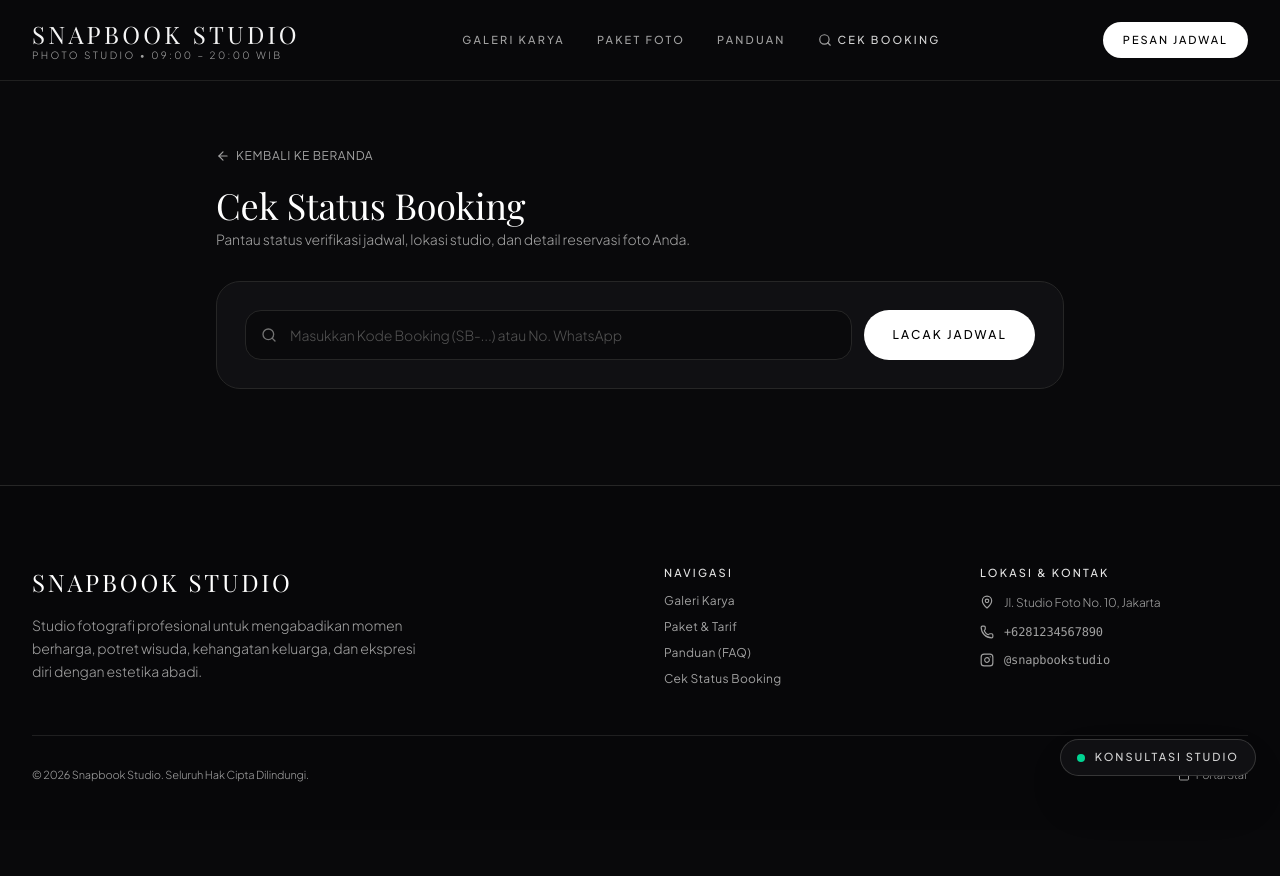
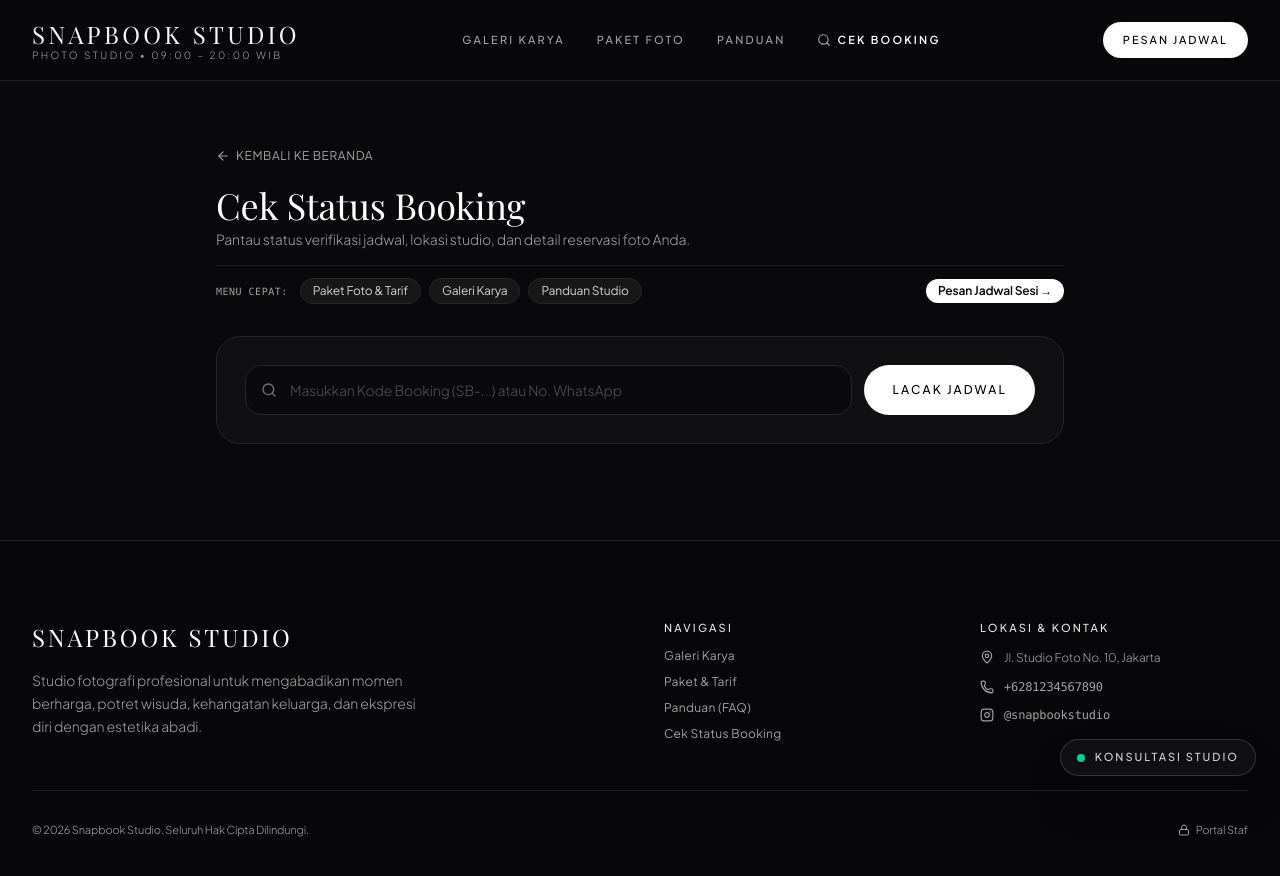
Before and after one commit to agungrmdniiii/Snapbook-Studio, a Next.js app: page /cek-booking in a window 1280 px wide. Shown: the top 876 px of the page. Before the commit the page ends 830 px from the top, so only its background shows below. Built offline with nearby package versions, Linux system fonts and the light colour scheme; a web font is replaced by a local one.

Commit message:
fix(nav): resolve cross-page section navigation lock and add quick menu pills on cek-booking

```diff
--- a/src/app/cek-booking/page.tsx
+++ b/src/app/cek-booking/page.tsx
@@ -104,6 +104,37 @@ function CekBookingContent() {
           <p className="text-xs sm:text-sm text-neutral-400 mt-1 font-light">
             Pantau status verifikasi jadwal, lokasi studio, dan detail reservasi foto Anda.
           </p>
+
+          {/* Quick Nav Shortcuts */}
+          <div className="flex flex-wrap items-center gap-2 mt-4 pt-3 border-t border-neutral-800/80">
+            <span className="text-[10px] font-mono uppercase tracking-wider text-neutral-400 mr-1">
+              Menu Cepat:
+            </span>
+            <a
+              href="/#paket"
+              className="px-3 py-1 rounded-full bg-neutral-900 hover:bg-neutral-800 border border-neutral-800 hover:border-neutral-700 text-xs text-neutral-300 hover:text-white transition-colors"
+            >
+              Paket Foto & Tarif
+            </a>
+            <a
+              href="/#galeri"
+              className="px-3 py-1 rounded-full bg-neutral-900 hover:bg-neutral-800 border border-neutral-800 hover:border-neutral-700 text-xs text-neutral-300 hover:text-white transition-colors"
+            >
+              Galeri Karya
+            </a>
+            <a
+              href="/#faq"
+              className="px-3 py-1 rounded-full bg-neutral-900 hover:bg-neutral-800 border border-neutral-800 hover:border-neutral-700 text-xs text-neutral-300 hover:text-white transition-colors"
+            >
+              Panduan Studio
+            </a>
+            <Link
+              href="/book"
+              className="px-3 py-1 rounded-full bg-white hover:bg-neutral-200 text-black font-semibold text-xs transition-colors ml-auto"
+            >
+              Pesan Jadwal Sesi →
+            </Link>
+          </div>
         </div>
 
         {/* Search Box */}
--- a/src/components/landing/Navbar.tsx
+++ b/src/components/landing/Navbar.tsx
@@ -1,7 +1,8 @@
 'use client';
 
-import React, { useState } from 'react';
+import React, { useState, useEffect } from 'react';
 import Link from 'next/link';
+import { usePathname } from 'next/navigation';
 import { Menu, X, Search } from 'lucide-react';
 import { Button } from '@/components/ui/Button';
 
@@ -17,6 +18,39 @@ export const Navbar: React.FC<NavbarProps> = ({
   closingTime = '20:00',
 }) => {
   const [mobileMenuOpen, setMobileMenuOpen] = useState(false);
+  const pathname = usePathname();
+
+  // Handle smooth scroll when landing with hash on home page
+  useEffect(() => {
+    if (pathname === '/' && typeof window !== 'undefined' && window.location.hash) {
+      const id = window.location.hash.replace('#', '');
+      const el = document.getElementById(id);
+      if (el) {
+        setTimeout(() => {
+          el.scrollIntoView({ behavior: 'smooth' });
+        }, 150);
+      }
+    }
+  }, [pathname]);
+
+  const handleSectionClick = (
+    e: React.MouseEvent<HTMLAnchorElement>,
+    sectionId: string
+  ) => {
+    e.preventDefault();
+    setMobileMenuOpen(false);
+
+    if (pathname === '/') {
+      const el = document.getElementById(sectionId);
+      if (el) {
+        el.scrollIntoView({ behavior: 'smooth' });
+        window.history.pushState(null, '', `/#${sectionId}`);
+      }
+    } else {
+      // From any other route (/cek-booking, /book, etc.), navigate reliably to the homepage section
+      window.location.href = `/#${sectionId}`;
+    }
+  };
 
   return (
     <header className="sticky top-0 z-40 w-full bg-[#09090b]/95 backdrop-blur-md border-b border-neutral-800/80 transition-all">
@@ -34,18 +68,32 @@ export const Navbar: React.FC<NavbarProps> = ({
 
           {/* Desktop Navigation */}
           <nav className="hidden md:flex items-center gap-8 text-[11px] font-medium tracking-[0.2em] uppercase text-neutral-400">
-            <Link href="/#galeri" className="hover:text-white transition-colors">
+            <a
+              href="/#galeri"
+              onClick={(e) => handleSectionClick(e, 'galeri')}
+              className="hover:text-white transition-colors cursor-pointer"
+            >
               Galeri Karya
-            </Link>
-            <Link href="/#paket" className="hover:text-white transition-colors">
+            </a>
+            <a
+              href="/#paket"
+              onClick={(e) => handleSectionClick(e, 'paket')}
+              className="hover:text-white transition-colors cursor-pointer"
+            >
               Paket Foto
-            </Link>
-            <Link href="/#faq" className="hover:text-white transition-colors">
+            </a>
+            <a
+              href="/#faq"
+              onClick={(e) => handleSectionClick(e, 'faq')}
+              className="hover:text-white transition-colors cursor-pointer"
+            >
               Panduan
-            </Link>
+            </a>
             <Link
               href="/cek-booking"
-              className="flex items-center gap-1.5 hover:text-white transition-colors text-neutral-300"
+              className={`flex items-center gap-1.5 transition-colors ${
+                pathname === '/cek-booking' ? 'text-white font-semibold' : 'text-neutral-300 hover:text-white'
+              }`}
             >
               <Search className="w-3.5 h-3.5 text-neutral-400" />
               <span>Cek Booking</span>
@@ -77,27 +125,27 @@ export const Navbar: React.FC<NavbarProps> = ({
       {/* Mobile Drawer */}
       {mobileMenuOpen && (
         <div className="md:hidden border-b border-neutral-800 bg-[#09090b] px-6 py-6 space-y-4 animate-studio-fade">
-          <Link
+          <a
             href="/#galeri"
-            onClick={() => setMobileMenuOpen(false)}
-            className="block text-xs uppercase tracking-[0.2em] text-neutral-300 hover:text-white py-2"
+            onClick={(e) => handleSectionClick(e, 'galeri')}
+            className="block text-xs uppercase tracking-[0.2em] text-neutral-300 hover:text-white py-2 cursor-pointer"
           >
             Galeri Karya
-          </Link>
-          <Link
+          </a>
+          <a
             href="/#paket"
-            onClick={() => setMobileMenuOpen(false)}
-            className="block text-xs uppercase tracking-[0.2em] text-neutral-300 hover:text-white py-2"
+            onClick={(e) => handleSectionClick(e, 'paket')}
+            className="block text-xs uppercase tracking-[0.2em] text-neutral-300 hover:text-white py-2 cursor-pointer"
           >
             Paket Foto
-          </Link>
-          <Link
+          </a>
+          <a
             href="/#faq"
-            onClick={() => setMobileMenuOpen(false)}
-            className="block text-xs uppercase tracking-[0.2em] text-neutral-300 hover:text-white py-2"
+            onClick={(e) => handleSectionClick(e, 'faq')}
+            className="block text-xs uppercase tracking-[0.2em] text-neutral-300 hover:text-white py-2 cursor-pointer"
           >
             Panduan & FAQ
-          </Link>
+          </a>
           <Link
             href="/cek-booking"
             onClick={() => setMobileMenuOpen(false)}
```
